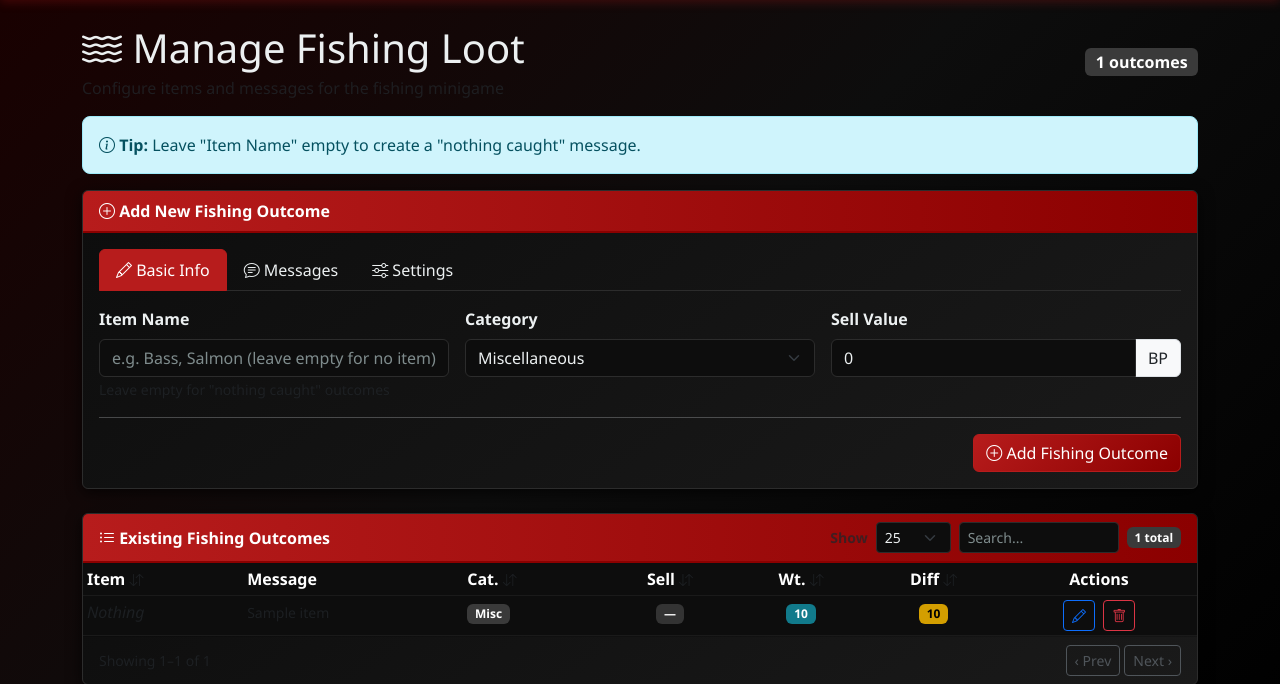
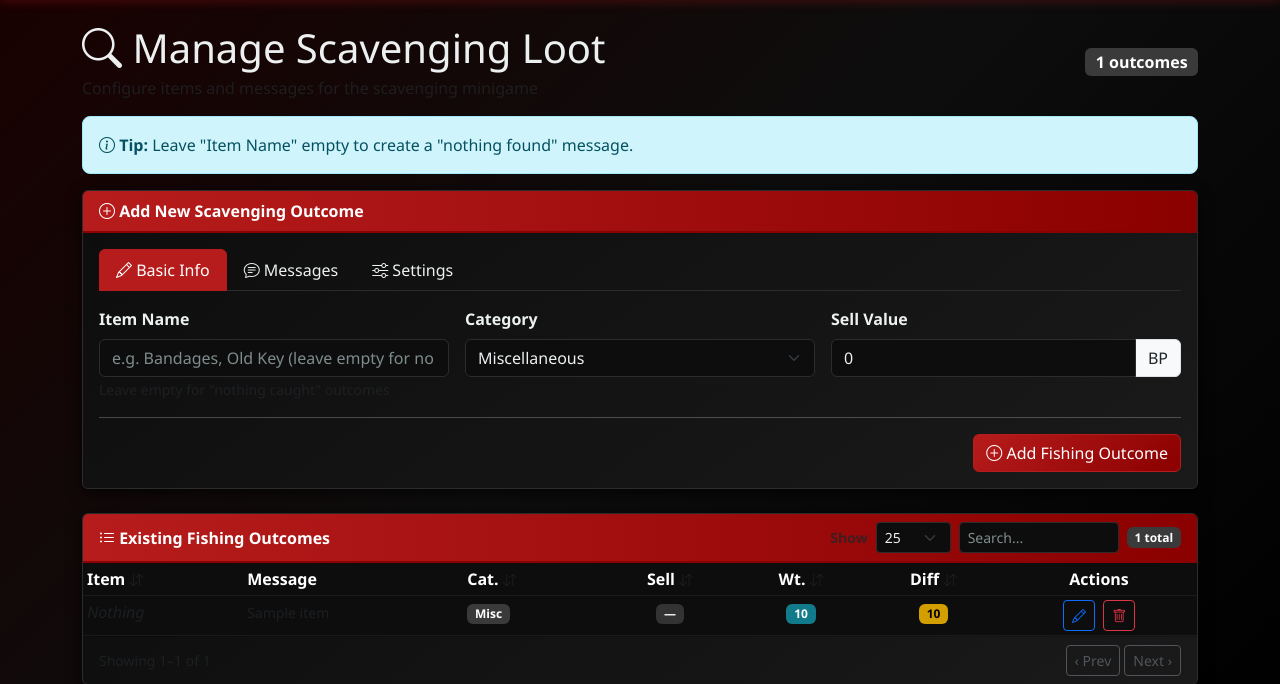
Before and after one commit to mothsnyx/entity, a Flask app: template templates/scavenging.html in a window 1280 px wide. Shown: the part 64-748 px from the top of the page. Run offline with Flask 3, Linux system fonts and the light colour scheme; the template is opened without the code that fills it: most values are stand-ins (such as "Sample title", 1, 10 or a date in 2020).

Commit message:
Update scavenging.html

```diff
--- a/templates/scavenging.html
+++ b/templates/scavenging.html
@@ -1,22 +1,24 @@
 {% extends "base.html" %}
 
-{% block title %}Manage Fishing{% endblock %}
+{% block title %}Manage Scavenging{% endblock %}
 
 {% block content %}
 <div class="d-flex justify-content-between align-items-center mb-3">
     <div>
-        <h1 class="mb-1"><i class="bi bi-water"></i> Manage Fishing Loot</h1>
-        <p class="text-muted mb-0">Configure items and messages for the fishing minigame</p>
+        <h1 class="mb-1"><i class="bi bi-search"></i> Manage Scavenging Loot</h1>
+        <p class="text-muted mb-0">Configure items and messages for the scavenging minigame</p>
     </div>
     <span class="badge bg-secondary fs-6">{{ items|length }} outcomes</span>
 </div>
 
 <div class="alert alert-info">
-    <i class="bi bi-info-circle"></i> <strong>Tip:</strong> Leave "Item Name" empty to create a "nothing caught" message.
+    <i class="bi bi-info-circle"></i> <strong>Tip:</strong> Leave "Item Name" empty to create a "nothing found" message.
 </div>
 
 <div class="card mb-4">
-    <div class="card-header"><i class="bi bi-plus-circle"></i> Add New Fishing Outcome</div>
+    <div class="card-header">
+        <i class="bi bi-plus-circle"></i> Add New Scavenging Outcome
+    </div>
     <div class="card-body">
         <form method="POST" action="/scavenging/add">
             <ul class="nav nav-tabs mb-3" role="tablist">
@@ -25,11 +27,12 @@
                 <li class="nav-item"><button class="nav-link" data-bs-toggle="tab" data-bs-target="#settings" type="button"><i class="bi bi-sliders"></i> Settings</button></li>
             </ul>
             <div class="tab-content">
+
                 <div class="tab-pane fade show active" id="basic" role="tabpanel">
                     <div class="row g-3">
                         <div class="col-md-4">
                             <label class="form-label fw-bold">Item Name</label>
-                            <input type="text" name="item_name" class="form-control" placeholder="e.g. Bass, Salmon (leave empty for no item)">
+                            <input type="text" name="item_name" class="form-control" placeholder="e.g. Bandages, Old Key (leave empty for no item)">
                             <small class="text-muted">Leave empty for "nothing caught" outcomes</small>
                         </div>
                         <div class="col-md-4">
```
